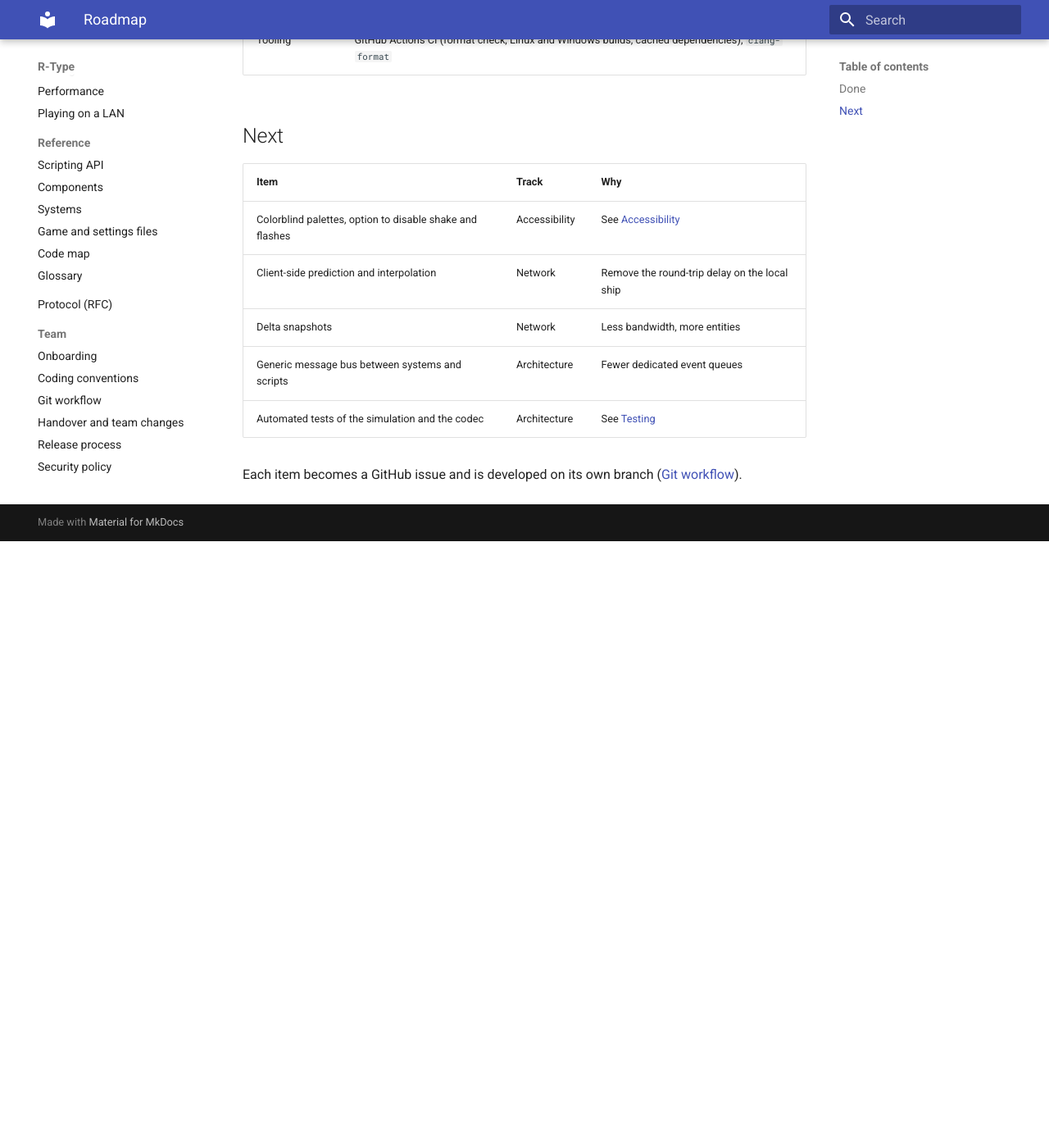
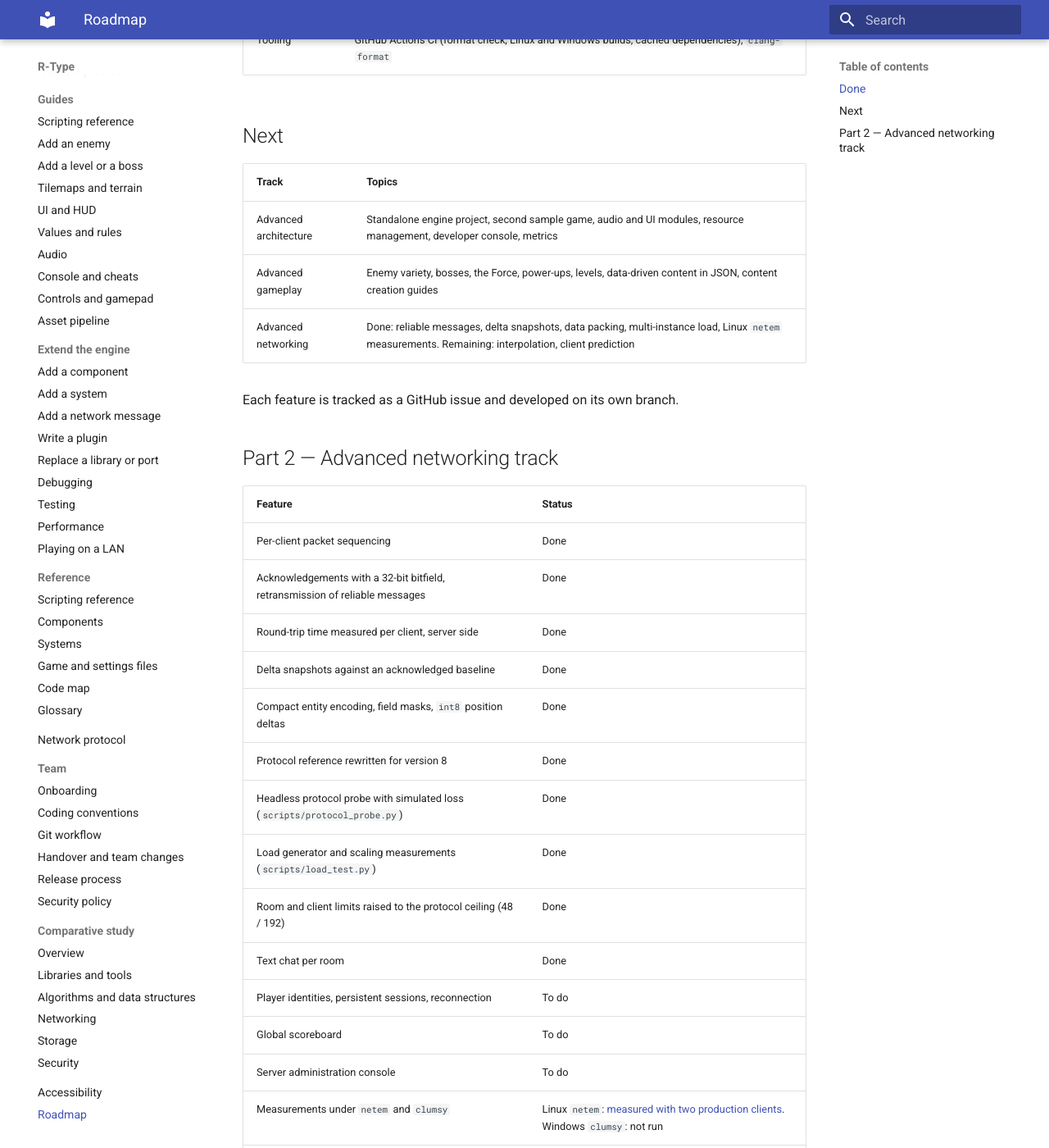
Before and after one commit to Origanire/r-type, an MkDocs documentation site: the page built from docs/roadmap.md, in a window 1280 px wide and 1400 px high, scrolled down 894 px. Shown: the whole window at 82% size. Built offline with MkDocs 1.6.1 and Material for MkDocs 9.7.7, drawn with Linux system fonts in a browser that asks for light colours; before the commit the page ends 1554 px from its top, so only the background shows below that; some of the changed text lies outside the part shown.

Commit message:
Docs: roadmap and navigation update

```diff
--- a/docs/roadmap.md
+++ b/docs/roadmap.md
@@ -19,12 +19,30 @@
 
 ## Next
 
-| Item | Track | Why |
-|---|---|---|
-| Colorblind palettes, option to disable shake and flashes | Accessibility | See [Accessibility](accessibility.md) |
-| Client-side prediction and interpolation | Network | Remove the round-trip delay on the local ship |
-| Delta snapshots | Network | Less bandwidth, more entities |
-| Generic message bus between systems and scripts | Architecture | Fewer dedicated event queues |
-| Automated tests of the simulation and the codec | Architecture | See [Testing](guides/testing.md) |
+| Track | Topics |
+|---|---|
+| Advanced architecture | Standalone engine project, second sample game, audio and UI modules, resource management, developer console, metrics |
+| Advanced gameplay | Enemy variety, bosses, the Force, power-ups, levels, data-driven content in JSON, content creation guides |
+| Advanced networking | Done: reliable messages, delta snapshots, data packing, multi-instance load, Linux `netem` measurements. Remaining: interpolation, client prediction |
 
-Each item becomes a GitHub issue and is developed on its own branch ([Git workflow](contributing/git-workflow.md)).
+Each feature is tracked as a GitHub issue and developed on its own branch.
+
+## Part 2 — Advanced networking track
+
+| Feature | Status |
+|---|---|
+| Per-client packet sequencing | Done |
+| Acknowledgements with a 32-bit bitfield, retransmission of reliable messages | Done |
+| Round-trip time measured per client, server side | Done |
+| Delta snapshots against an acknowledged baseline | Done |
+| Compact entity encoding, field masks, `int8` position deltas | Done |
+| Protocol reference rewritten for version 8 | Done |
+| Headless protocol probe with simulated loss (`scripts/protocol_probe.py`) | Done |
+| Load generator and scaling measurements (`scripts/load_test.py`) | Done |
+| Room and client limits raised to the protocol ceiling (48 / 192) | Done |
+| Text chat per room | Done |
+| Player identities, persistent sessions, reconnection | To do |
+| Global scoreboard | To do |
+| Server administration console | To do |
+| Measurements under `netem` and `clumsy` | Linux `netem`: [measured with two production clients](measurements/netem-2026-11-08/rapport.md). Windows `clumsy`: not run |
+| Entity interpolation, client prediction with reconciliation | Out of the chosen scope, analysed in the [comparative study](comparative-study/networking.md) |
--- a/mkdocs.yml
+++ b/mkdocs.yml
@@ -45,6 +45,9 @@ nav:
   - Create content:
       - Create a game from scratch: guides/create-a-game.md
       - Prefabs and scenes: guides/prefabs-and-scenes.md
+  - Network protocol: protocol.md
+  - Guides:
+      - Scripting reference: guides/scripting.md
       - Add an enemy: guides/add-an-enemy.md
       - Add a level or a boss: guides/add-a-level.md
       - Tilemaps and terrain: guides/tilemaps.md
```
Also changed, not shown: 1 other file.
